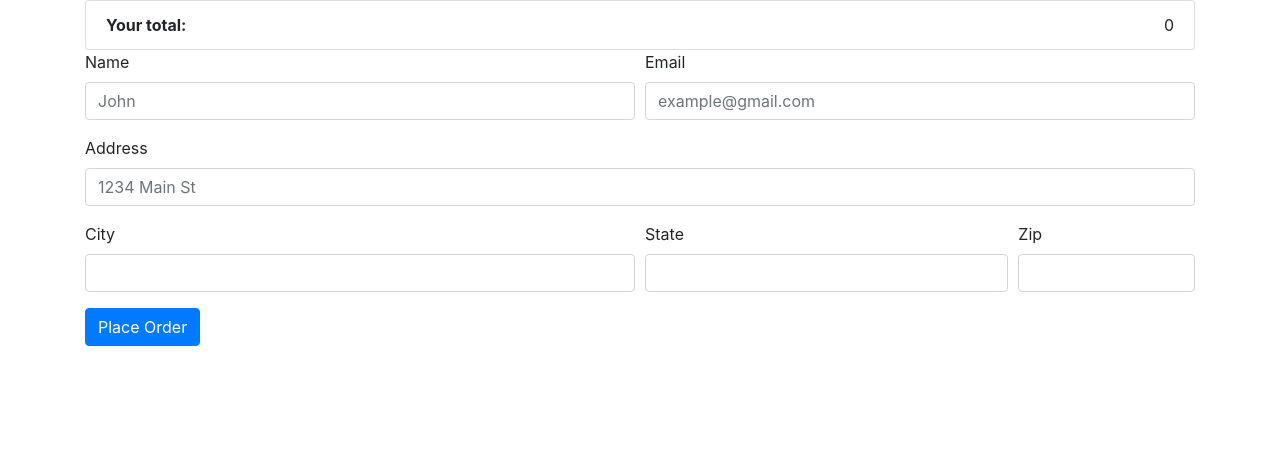
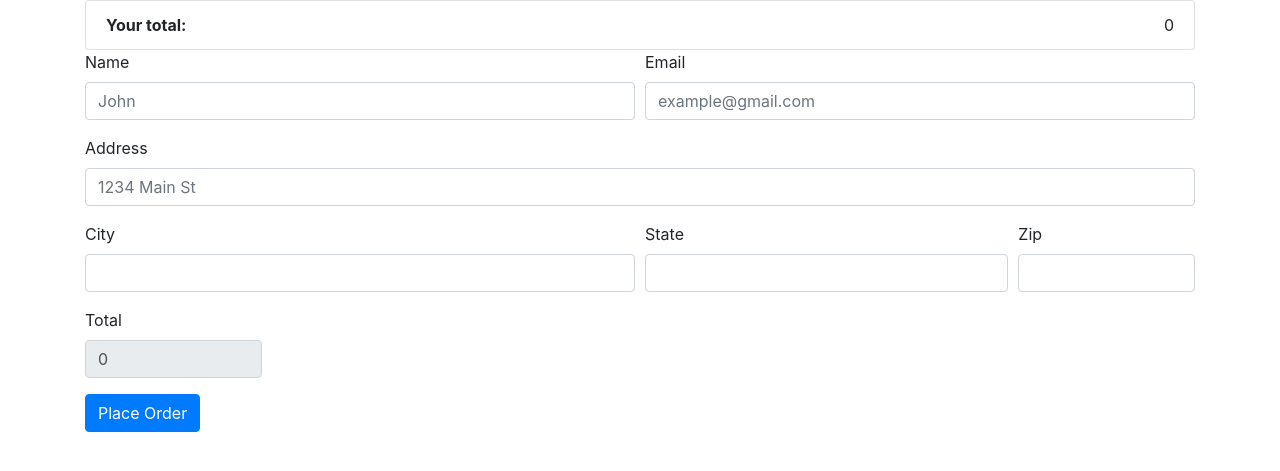
Before and after one commit to kideedee/django_ecommerce_site, a Django app: page /checkout/ in a window 1280 px wide. Shown: the top 471 px of the page. Run offline with Django 4.2, Linux system fonts and the light colour scheme.

Commit message:
adding order total to db

```diff
--- a/shop/models.py
+++ b/shop/models.py
@@ -22,3 +22,4 @@ class Order(models.Model):
     city = models.CharField(max_length=200)
     state = models.CharField(max_length=200)
     zipcode = models.CharField(max_length=200)
+    total = models.CharField(max_length=200, default=0)
--- a/shop/views.py
+++ b/shop/views.py
@@ -33,8 +33,10 @@ def checkout(request):
         city = request.POST.get('city', '')
         state = request.POST.get('state', '')
         zipcode = request.POST.get('zipcode', '')
+        total = request.POST.get('total')
 
-        order = Order(items=items, name=name, email=email, address=address, city=city, state=state, zipcode=zipcode)
+        order = Order(items=items, name=name, email=email, address=address, city=city, state=state, zipcode=zipcode,
+                      total=total)
         order.save()
         return redirect('index')
 
--- a/templates/shop/checkout.html
+++ b/templates/shop/checkout.html
@@ -62,6 +62,10 @@
                         <label for="inputZip">Zip</label>
                         <input id="zipcode" name="zipcode" type="text" class="form-control" id="inputZip">
                     </div>
+                    <div class="form-group col-md-2">
+                        <label for="inputTotal">Total</label>
+                        <input type="text" readonly="" class="form-control" id="total" name="total">
+                    </div>
                 </div>
                 <button type="submit" class="btn btn-primary">Place Order</button>
             </form>
@@ -87,6 +91,7 @@
     }
     var totalPrice = `<li class="list-group-item d-flex justify-content-between align-items-center"><b>Your total: </b>${total}</li>`
     $('#item_list').append(totalPrice);
+    $('#total').val(total);
     $('#items').val(JSON.stringify(cart));
 </script>
 
```
Also changed, not shown: shop/migrations/0004_order_total.py (added).
